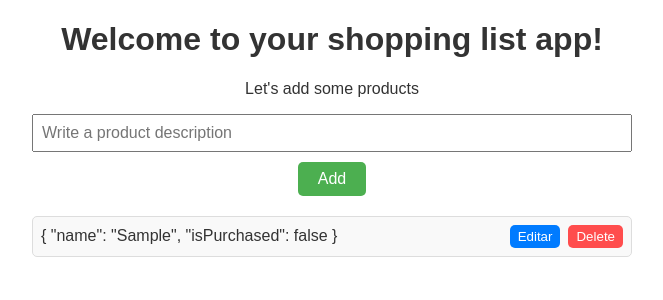
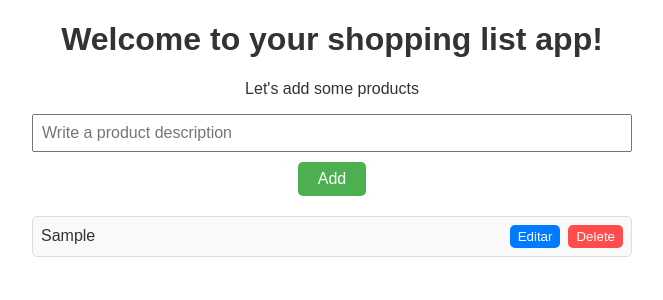
Before and after one commit to jlcarrascof/shopping-list, a Vue app: page / in a window 1280 px wide. Both pictures are taken after typing "Sample" into the empty fields and a click on the button "Add". Shown: the top 300 px of the page, without its empty margins (308-971 px from the left). Built offline with nearby package versions, Linux system fonts and the light colour scheme.

Commit message:
Refactor ShoppingItem component to handle item name and emit togglePurchased event

```diff
--- a/src/components/ShoppingItem.vue
+++ b/src/components/ShoppingItem.vue
@@ -10,7 +10,7 @@
 
     const isEditing = ref(false);
     const isPurchased = ref(false);
-    const editedItem = ref(props.item);
+    const editedItem = ref(props.item.name);
 
     watch(
         () => props.item,
@@ -22,13 +22,13 @@
 
     function toggleEditMode() {
         if (isEditing.value) {
-            emit('updateItem', editedItem.value);
+            emit('updateItem', { ...props.item, name: editedItem.value });
         }
         isEditing.value = !isEditing.value;
     }
 
     function togglePurchased() {
-        isPurchased.value = !isPurchased.value;
+        emit('togglePurchased');
     }
 </script>
 
@@ -37,7 +37,7 @@
         :class="{ purchased: isPurchased}"
         @click.stop="togglePurchased"
     >
-        <span v-if="!isEditing">{{ item }}</span>
+        <span v-if="!isEditing">{{ item.name }}</span>
         <input v-model="editedItem" v-if="isEditing" type="text" />
         <div class="buttons-container">
             <button @click.stop="toggleEditMode" class="edit-btn">
```
